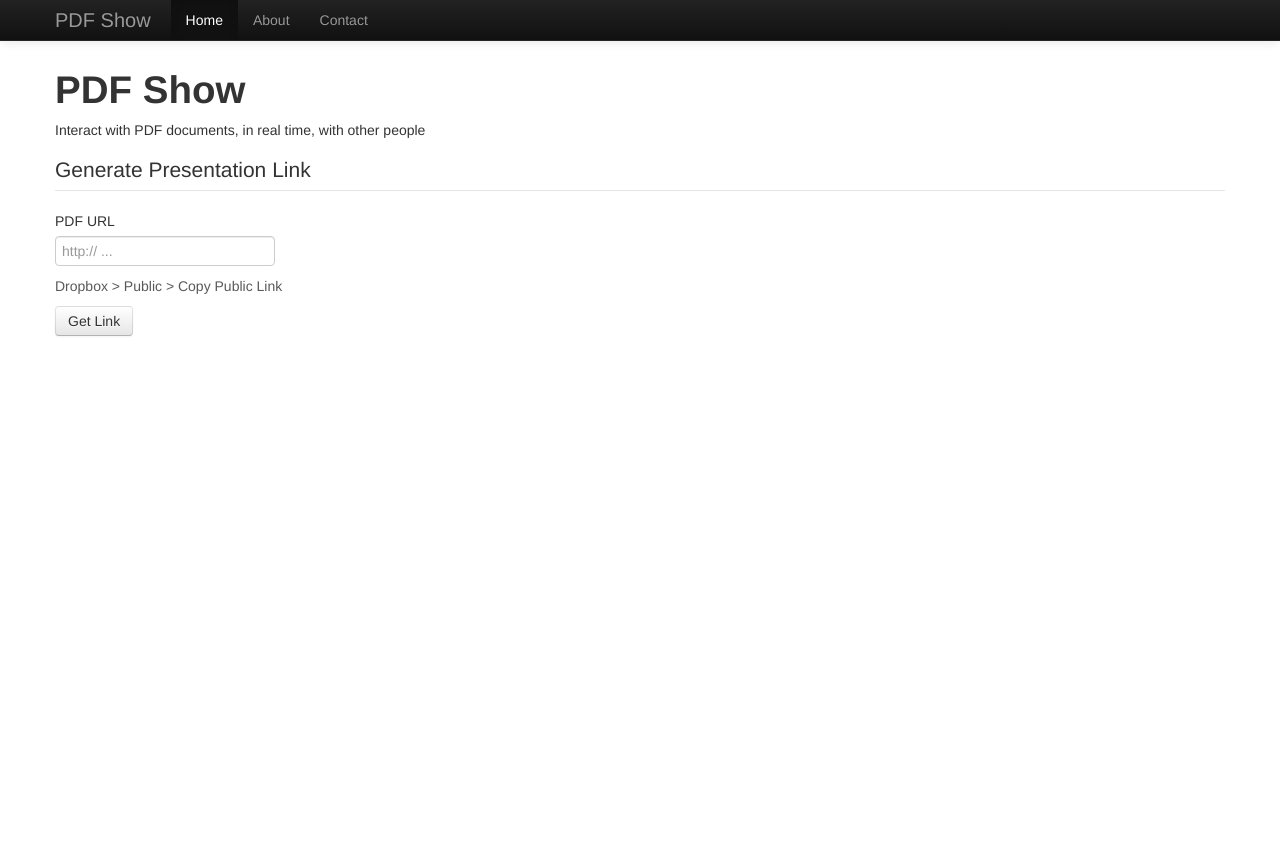
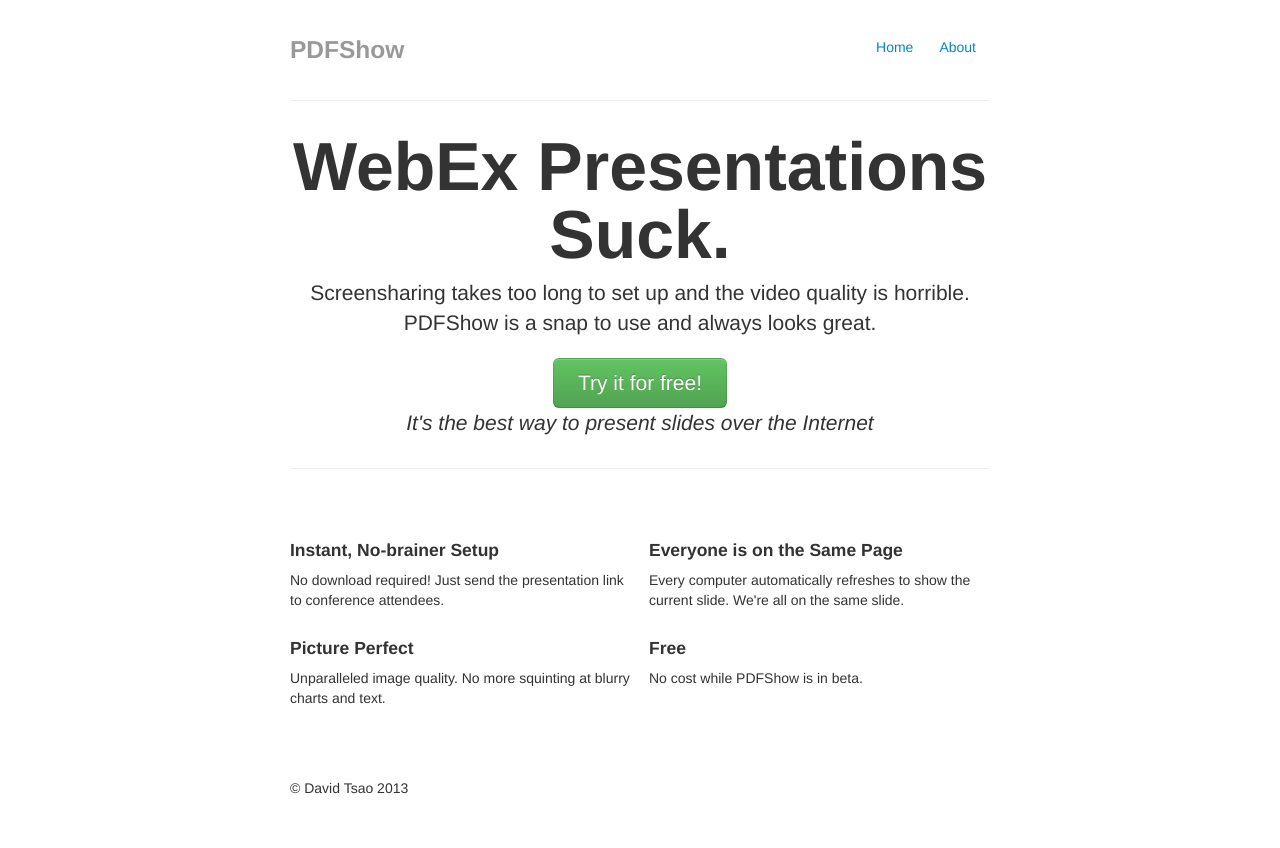
Before and after one commit to dvdt/pdfshow, a Python web app: template templates/index.html in a window 1280 px wide. Before the commit the page ends 336 px from the top, so only its background shows below. Run offline with Jinja, Linux system fonts and the light colour scheme; the template is opened without the code that fills it, so the values that code supplies are empty; some libraries are stand-ins or nearby versions.

Commit message:
better ui

```diff
--- a/templates/base.html
+++ b/templates/base.html
@@ -15,12 +15,50 @@
             padding-top: 60px; /* 60px to make the container go all the way to the bottom of the topbar */
         }
     </style>
+    <style type="text/css">
+        body {
+            padding-top: 20px;
+            padding-bottom: 40px;
+        }
+
+            /* Custom container */
+        .container-narrow {
+            margin: 0 auto;
+            max-width: 700px;
+        }
+        .container-narrow > hr {
+            margin: 30px 0;
+        }
+
+            /* Main marketing message and sign up button */
+        .jumbotron {
+            margin: 30px 0;
+            text-align: center;
+        }
+        .jumbotron h1 {
+            font-size: 68px;
+            line-height: 1;
+        }
+        .jumbotron .btn {
+            font-size: 21px;
+            padding: 14px 24px;
+        }
+
+            /* Supporting marketing content */
+        .marketing {
+            margin: 60px 0;
+        }
+        .marketing p + h4 {
+            margin-top: 28px;
+        }
+    </style>
     <link href="../assets/css/bootstrap-responsive.css" rel="stylesheet">
 
     <!-- HTML5 shim, for IE6-8 support of HTML5 elements -->
     <!--[if lt IE 9]>
     <script src="../assets/js/html5shiv.js"></script>
     <![endif]-->
+
 
     <!-- Fav and touch icons -->
     <link rel="apple-touch-icon-precomposed" sizes="144x144" href="../assets/ico/apple-touch-icon-144-precomposed.png">
@@ -32,30 +70,28 @@
 
 <body>
 
-    <div class="navbar navbar-inverse navbar-fixed-top">
-      <div class="navbar-inner">
-        <div class="container">
-          <button type="button" class="btn btn-navbar" data-toggle="collapse" data-target=".nav-collapse">
-            <span class="icon-bar"></span>
-            <span class="icon-bar"></span>
-            <span class="icon-bar"></span>
-          </button>
-          <a class="brand" href="#">PDF Show</a>
-          <div class="nav-collapse collapse">
-            <ul class="nav">
-              <li class="active"><a href="#">Home</a></li>
-              <li><a href="#about">About</a></li>
-              <li><a href="#contact">Contact</a></li>
+<div class="container-narrow">
+
+    <div class="masthead">
+        <ul class="nav nav-pills pull-right">
+            <li><a href="/">Home</a></li>
+            <li><a href="/about">About</a></li>
         </ul>
-          </div><!--/.nav-collapse -->
+        <h3 class="muted">PDFShow</h3>
+    </div>
+
+    <hr>
+
+    {% block htmlbody %}{% endblock %}
+    <div class="footer">
+        <p>&copy; David Tsao 2013</p>
     </div>
 </div>
-    </div>
-
-    {% block htmlbody %}{% endblock %}
 <!-- Le javascript
 ================================================== -->
 <!-- Placed at the end of the document so the pages load faster -->
 <script src="../assets/js/jquery.js"></script>
+<script src="../assets/js/bootstrap.js"></script>
+{% block scripts %}{% endblock %}
 </body>
 </html>
--- a/templates/index.html
+++ b/templates/index.html
@@ -1,18 +1,71 @@
 {% extends "base.html" %}
+{% block title %}Index{% endblock %}
+{% block htmlbody %}
+<div class="jumbotron">
+    <h1>WebEx Presentations Suck.</h1>
+    <p class="lead">Screensharing takes too long to set up and the video quality is horrible. PDFShow is a snap to use and always looks great.</p>
+    <button type="button" data-toggle="modal" data-target="#gen-presentation-modal" class="btn btn-large btn-success">Try it for free!</button>
+    <p class='lead'><em>It's the best way to present slides over the Internet</em></p>
+</div>
+<div id="gen-presentation-modal" class="modal hide fade" tabindex="-1" role="dialog" aria-labelledby="myModalLabel" aria-hidden="true">
+<form id="gen-pres-form" action="/presentation" method="post">
 
-{% block title %}Home{% endblock %}
-{% block htmlbody %}
-<div class="container">
-    <h1>PDF Show</h1>
-    <p>Interact with PDF documents, in real time, with other people</p>
-    <form action="/presentation" method="post">
-        <fieldset>
-            <legend>Generate Presentation Link</legend>
-            <label>PDF URL</label>
-            <input type="url" name="pdf-url" required placeholder="http:// ...">
-            <span class="help-block">Dropbox > Public > Copy Public Link</span>
-            <button type="submit" class="btn">Get Link</button>
-        </fieldset>
-    </form>
+    <div class="modal-header">
+        <button type="button" class="close" data-dismiss="modal" aria-hidden="true">×</button>
+        <h3 id="myModalLabel">Generate Presentation Link</h3>
+    </div>
+    <div class="modal-body">
+            <fieldset>
+                <ol>
+                <li>
+                <label>Presentation web address (URL)</label>
+                <input type="url" name="pdf-url" required placeholder="http:// ...">
+                <span class="help-block">Hint: Dropbox > Public > Copy Public Link</span>
+                </li>
+                <li><label>(Optional) Email Address</label>
+                <input type="email" name="email">
+                <span class="help-block">Enter your email to receive the presentation link</span></li>
+                </ol>
+            </fieldset>
+    </div>
+    <div class="modal-footer">
+        <button class="btn" data-dismiss="modal" aria-hidden="true">Close</button>
+        <button type="submit" id="gen-presentation-link" class="btn btn-primary">Get Link</button>
+    </div></form>
 </div>
+<hr>
+<div class="row-fluid marketing">
+    <div class="span6">
+        <h4>Instant, No-brainer Setup</h4>
+        <p>No download required! Just send the presentation link to conference attendees.</p>
+        <h4>Picture Perfect</h4>
+        <p>Unparalleled image quality. No more squinting at blurry charts and text.</p>
+    </div>
+    <div class="span6">
+        <h4>Everyone is on the Same Page</h4>
+        <p>Every computer automatically refreshes to show the current slide. We're all on the same slide.</p>
+        <h4>Free</h4>
+        <p>No cost while PDFShow is in beta.</p>
+    </div>
+</div>{% endblock %}
+<!--<div class="container-narrow">-->
+<!--<h2>The best way to give presentations online</h2>-->
+<!--<p class="lead">Showing presentations through video conferencing tools like WebEx sucks.</p>-->
+<!--<p class="lead">It takes too long to set up and you can never see anything with the poor video quality. PDFshow is a breeze to use and looks great.</p>-->
+<!--<blockquote>-->
+<!--<p class="text-">Before your presentation,</p>-->
+<!--<ol>-->
+<!--<li></li>-->
+<!--</ol>-->
+<!--</blockquote>-->
+<!--</div>-->
+ {% block scripts %}
+ <script>
+     $.ready(function () {
+         $("div").click(function(evt) {
+            alert('wtf');
+            evt.stopPropagation();
+         });
+     });
+ </script>
 {% endblock %}
--- a/templates/presentation_creation.html
+++ b/templates/presentation_creation.html
@@ -3,6 +3,6 @@
 {% block title %}Presentation URL{% endblock %}
 {% block htmlbody %}
 <div class="container">
-    Your presentation link is: <a href="{{ presentation_url }}">{{ presentation_url }}</a>.
+    <p class="lead">Your presentation link is: <a href="{{ presentation_url }}">{{ presentation_url }}</a>.</p>
 </div>
 {% endblock %}
```
Lines whose indentation alone changed are shown as unchanged.
